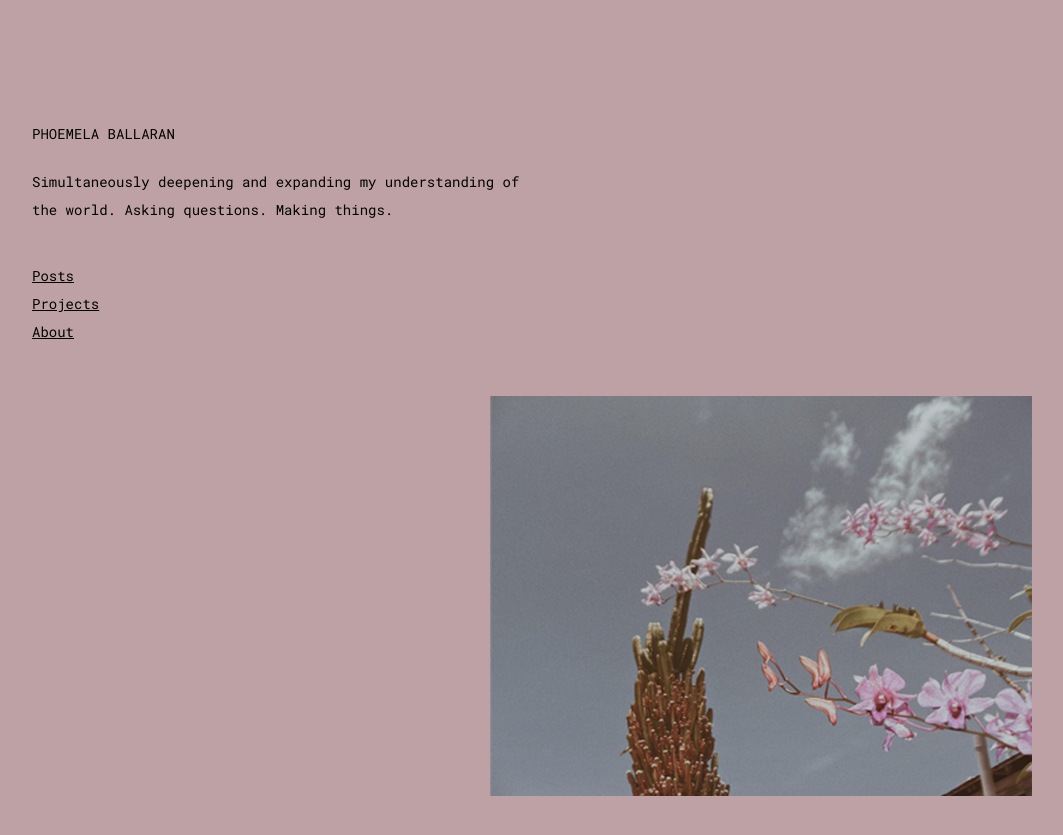
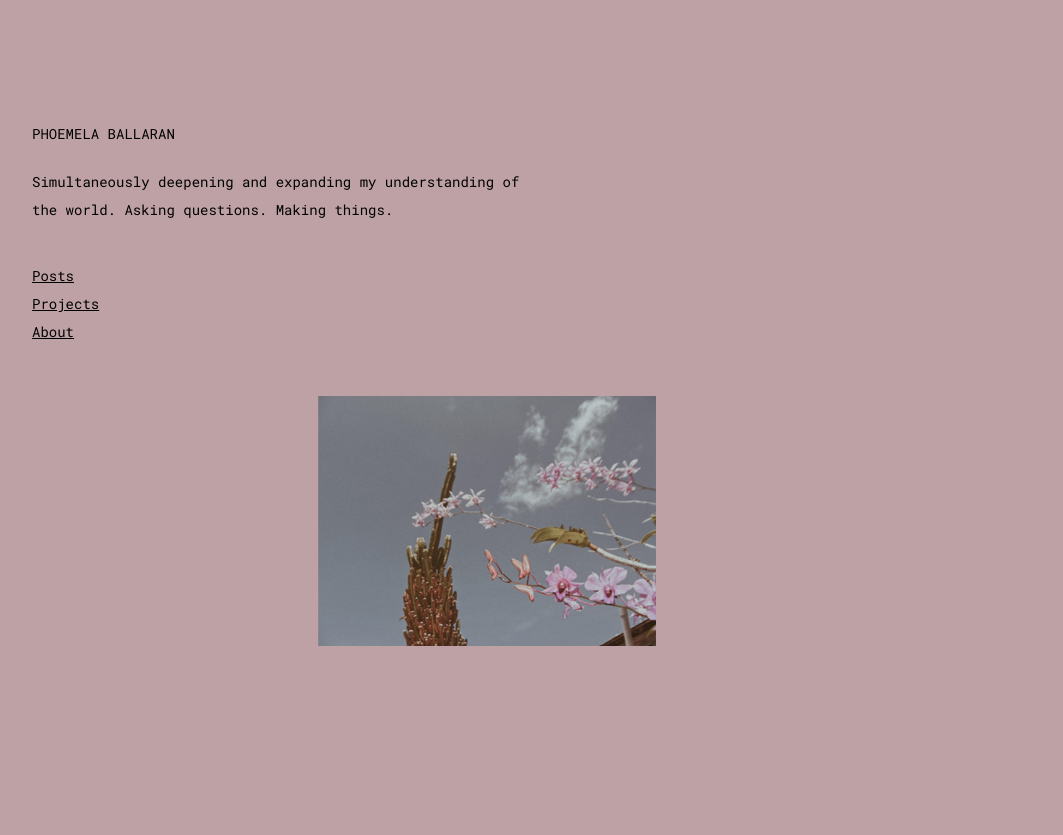
Before and after one commit to comoballar/phoemelaballaran.github.io, a Jekyll site: the page built from index.html, in a window 1280 px wide. Shown: the top 835 px of the page, without its empty margins (88-1151 px from the left). Built offline with Jekyll 4.4.1, drawn with Linux system fonts in a browser that asks for light colours.

Commit message:
Update post.scss

```diff
--- a/_sass/post.scss
+++ b/_sass/post.scss
@@ -73,6 +73,24 @@
   }
 }
 
+.post__home {
+  padding-bottom: 10px;
+
+  pre {
+    background: $color__gray;
+    padding: 10px 20px;
+  }
+
+  code {
+    background: $color__gray;
+    font-size: 12px;
+  }
+
+  img {
+    max-width: 100%;
+  }
+}
+
 // media queries
 @include media-query($on-laptop) {
   .post {
```
